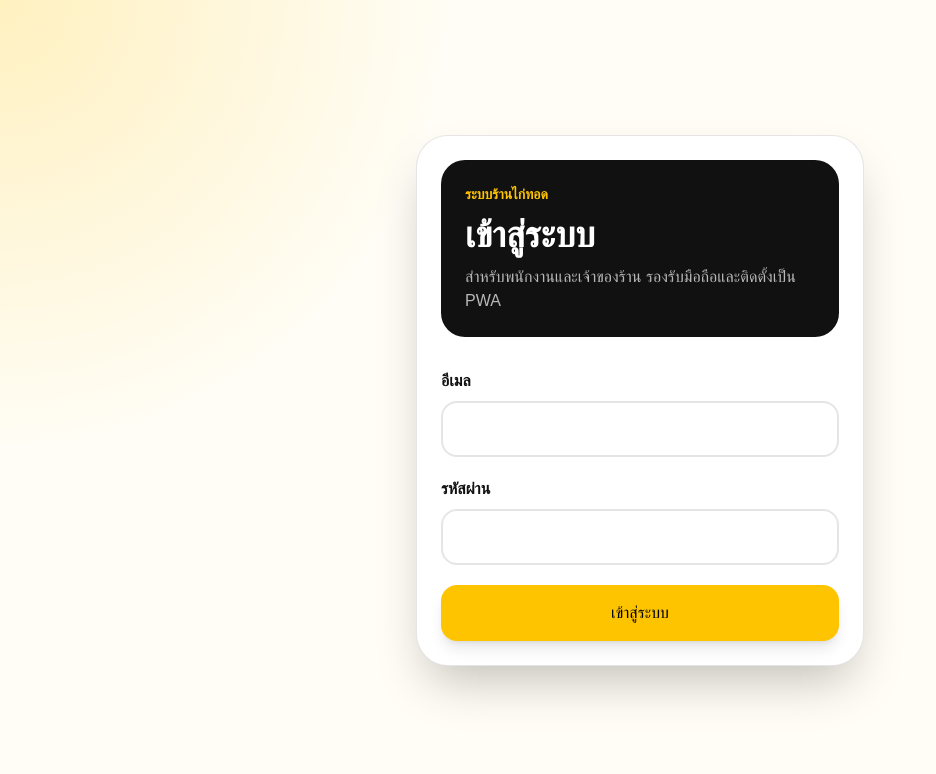
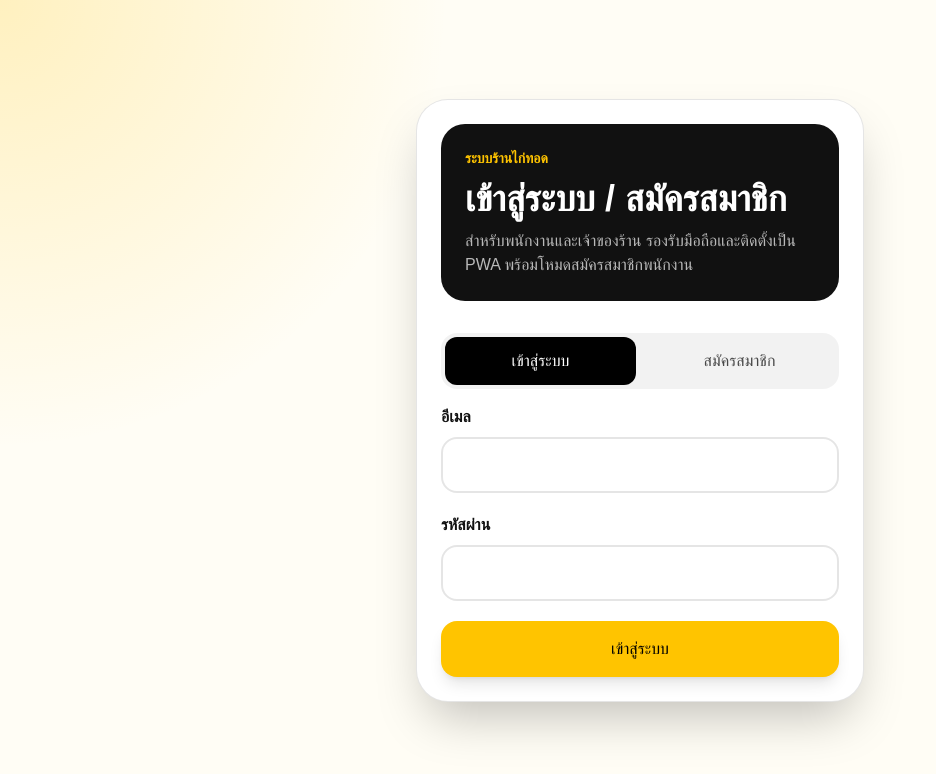
Before and after one commit to iqd2555-cloud/Kai-tood, a Next.js app: page /login in a window 1280 px wide. Shown: the top 774 px of the page, without its empty margins (0-936 px from the left). Built offline with nearby package versions, Linux system fonts and the light colour scheme; no server answers.

Commit message:
เพิ่มระบบสมัครสมาชิกพนักงานและโปรไฟล์อัตโนมัติ

```diff
--- a/app/(auth)/login/actions.ts
+++ b/app/(auth)/login/actions.ts
@@ -5,13 +5,14 @@ import { z } from "zod";
 import { ensureProfileForUser } from "@/lib/auth";
 import { createSupabaseServerClient } from "@/lib/supabase-server";
 
-export type LoginState = {
+export type AuthFormState = {
   message: string;
+  success: string;
 };
 
-const loginSchema = z.object({
+const authSchema = z.object({
   email: z.string().trim().email(),
-  password: z.string().min(1),
+  password: z.string().min(6),
   next: z.string().optional().default("/dashboard"),
 });
 
@@ -21,20 +22,20 @@ function normalizeRedirectPath(nextPath: string) {
   return nextPath;
 }
 
-export async function login(_: LoginState, formData: FormData): Promise<LoginState> {
-  const parsed = loginSchema.safeParse({
+export async function login(_: AuthFormState, formData: FormData): Promise<AuthFormState> {
+  const parsed = authSchema.safeParse({
     email: formData.get("email"),
     password: formData.get("password"),
     next: formData.get("next"),
   });
 
   if (!parsed.success) {
-    return { message: "กรุณากรอกอีเมลและรหัสผ่านให้ถูกต้อง" };
+    return { message: "กรุณากรอกอีเมลและรหัสผ่านให้ถูกต้อง (อย่างน้อย 6 ตัวอักษร)", success: "" };
   }
 
   const supabase = await createSupabaseServerClient();
   if (!supabase) {
-    return { message: "ยังไม่ได้ตั้งค่า Supabase URL หรือ Anon Key" };
+    return { message: "ยังไม่ได้ตั้งค่า Supabase URL หรือ Anon Key", success: "" };
   }
 
   const { email, password, next } = parsed.data;
@@ -48,18 +49,58 @@ export async function login(_: LoginState, formData: FormData): Promise<LoginSta
   });
 
   if (error) {
-    return { message: `Supabase: ${error.message}` };
+    return { message: `Supabase: ${error.message}`, success: "" };
   }
 
   if (!user) {
-    return { message: "Supabase: เข้าสู่ระบบสำเร็จแต่ไม่พบข้อมูลผู้ใช้ใน session" };
+    return { message: "Supabase: เข้าสู่ระบบสำเร็จแต่ไม่พบข้อมูลผู้ใช้ใน session", success: "" };
   }
 
   const profileResult = await ensureProfileForUser(user);
   if (!profileResult.ok) {
     await supabase.auth.signOut();
-    return { message: profileResult.message };
+    return { message: profileResult.message, success: "" };
   }
 
   redirect(normalizeRedirectPath(next));
 }
+
+export async function signup(_: AuthFormState, formData: FormData): Promise<AuthFormState> {
+  const parsed = authSchema.safeParse({
+    email: formData.get("email"),
+    password: formData.get("password"),
+    next: formData.get("next"),
+  });
+
+  if (!parsed.success) {
+    return { message: "กรุณากรอกอีเมลที่ถูกต้อง และรหัสผ่านอย่างน้อย 6 ตัวอักษร", success: "" };
+  }
+
+  const supabase = await createSupabaseServerClient();
+  if (!supabase) {
+    return { message: "ยังไม่ได้ตั้งค่า Supabase URL หรือ Anon Key", success: "" };
+  }
+
+  const { email, password } = parsed.data;
+  const normalizedEmail = email.toLowerCase();
+
+  const { error } = await supabase.auth.signUp({
+    email: normalizedEmail,
+    password,
+    options: {
+      emailRedirectTo: undefined,
+      data: {
+        full_name: normalizedEmail.split("@")[0],
+      },
+    },
+  });
+
+  if (error) {
+    return { message: `Supabase: ${error.message}`, success: "" };
+  }
+
+  return {
+    message: "",
+    success: "สมัครสมาชิกสำเร็จแล้ว กรุณาเข้าสู่ระบบด้วยอีเมลและรหัสผ่านของคุณ",
+  };
+}
--- a/app/(auth)/login/login-form.tsx
+++ b/app/(auth)/login/login-form.tsx
@@ -1,31 +1,62 @@
 "use client";
 
-import { useActionState } from "react";
+import { useActionState, useMemo, useState } from "react";
 import { useFormStatus } from "react-dom";
-import { login, type LoginState } from "./actions";
+import { login, signup, type AuthFormState } from "./actions";
 import { isSupabaseConfigured } from "@/lib/supabase-env";
 
-const initialState: LoginState = { message: "" };
+const initialState: AuthFormState = { message: "", success: "" };
 
-function LoginButton({ disabled }: { disabled: boolean }) {
+type Mode = "login" | "signup";
+
+function SubmitButton({ disabled, mode }: { disabled: boolean; mode: Mode }) {
   const { pending } = useFormStatus();
+  const label = mode === "login" ? "เข้าสู่ระบบ" : "สมัครสมาชิก";
+  const pendingLabel = mode === "login" ? "กำลังเข้าสู่ระบบ..." : "กำลังสมัครสมาชิก...";
 
   return (
     <button
       disabled={pending || disabled}
       className="focus-ring min-h-14 w-full rounded-2xl bg-[#ffc400] text-xl font-black text-black shadow-lg disabled:opacity-60"
     >
-      {pending ? "กำลังเข้าสู่ระบบ..." : "เข้าสู่ระบบ"}
+      {pending ? pendingLabel : label}
     </button>
   );
 }
 
 export function LoginForm({ next = "/dashboard" }: { next?: string }) {
-  const [state, formAction] = useActionState(login, initialState);
+  const [mode, setMode] = useState<Mode>("login");
+  const [loginState, loginAction] = useActionState(login, initialState);
+  const [signupState, signupAction] = useActionState(signup, initialState);
   const isConfigured = isSupabaseConfigured();
 
+  const currentState = mode === "login" ? loginState : signupState;
+  const currentAction = useMemo(() => (mode === "login" ? loginAction : signupAction), [mode, loginAction, signupAction]);
+
   return (
-    <form action={formAction} className="space-y-5">
+    <div className="space-y-4">
+      <div className="grid grid-cols-2 gap-2 rounded-2xl bg-black/5 p-1">
+        <button
+          type="button"
+          onClick={() => setMode("login")}
+          className={`min-h-12 rounded-xl px-3 text-base font-black ${
+            mode === "login" ? "bg-black text-white" : "text-black/70"
+          }`}
+        >
+          เข้าสู่ระบบ
+        </button>
+        <button
+          type="button"
+          onClick={() => setMode("signup")}
+          className={`min-h-12 rounded-xl px-3 text-base font-black ${
+            mode === "signup" ? "bg-black text-white" : "text-black/70"
+          }`}
+        >
+          สมัครสมาชิก
+        </button>
+      </div>
+
+      <form action={currentAction} className="space-y-5">
         <input name="next" type="hidden" value={next} />
         <label className="block">
           <span className="mb-2 block font-black">อีเมล</span>
@@ -46,17 +77,22 @@ export function LoginForm({ next = "/dashboard" }: { next?: string }) {
             className="focus-ring min-h-14 w-full rounded-2xl border-2 border-black/10 px-4 text-lg font-bold"
             name="password"
             type="password"
-          autoComplete="current-password"
+            autoComplete={mode === "login" ? "current-password" : "new-password"}
+            minLength={6}
             required
           />
         </label>
+
         {!isConfigured && (
           <div className="rounded-2xl bg-yellow-50 p-3 font-bold text-yellow-900">
             ยังไม่ได้ตั้งค่า NEXT_PUBLIC_SUPABASE_URL และ NEXT_PUBLIC_SUPABASE_ANON_KEY บน Vercel
           </div>
         )}
-      {state.message && <div className="rounded-2xl bg-red-50 p-3 font-bold text-red-700">{state.message}</div>}
-      <LoginButton disabled={!isConfigured} />
+
+        {currentState.message && <div className="rounded-2xl bg-red-50 p-3 font-bold text-red-700">{currentState.message}</div>}
+        {currentState.success && <div className="rounded-2xl bg-emerald-50 p-3 font-bold text-emerald-700">{currentState.success}</div>}
+        <SubmitButton disabled={!isConfigured} mode={mode} />
       </form>
+    </div>
   );
 }
--- a/app/(auth)/login/page.tsx
+++ b/app/(auth)/login/page.tsx
@@ -24,8 +24,8 @@ export default async function LoginPage({
       <div className="w-full max-w-md rounded-[2rem] border border-black/10 bg-white p-6 shadow-2xl">
         <div className="mb-8 rounded-[1.5rem] bg-[#111111] p-6 text-white">
           <div className="text-sm font-bold text-[#ffc400]">ระบบร้านไก่ทอด</div>
-          <h1 className="mt-2 text-4xl font-black leading-tight">เข้าสู่ระบบ</h1>
-          <p className="mt-2 text-white/70">สำหรับพนักงานและเจ้าของร้าน รองรับมือถือและติดตั้งเป็น PWA</p>
+          <h1 className="mt-2 text-4xl font-black leading-tight">เข้าสู่ระบบ / สมัครสมาชิก</h1>
+          <p className="mt-2 text-white/70">สำหรับพนักงานและเจ้าของร้าน รองรับมือถือและติดตั้งเป็น PWA พร้อมโหมดสมัครสมาชิกพนักงาน</p>
         </div>
         {setupMissing && (
           <div className="mb-5 rounded-2xl bg-yellow-50 p-3 font-bold text-yellow-900">
```
Also changed, not shown: 2 other files (tests, documents, lock files or other folders). Lines whose indentation alone changed are shown as unchanged.
